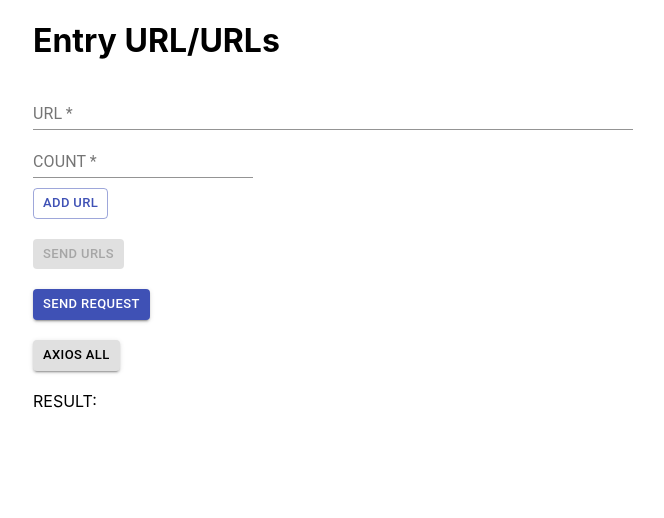
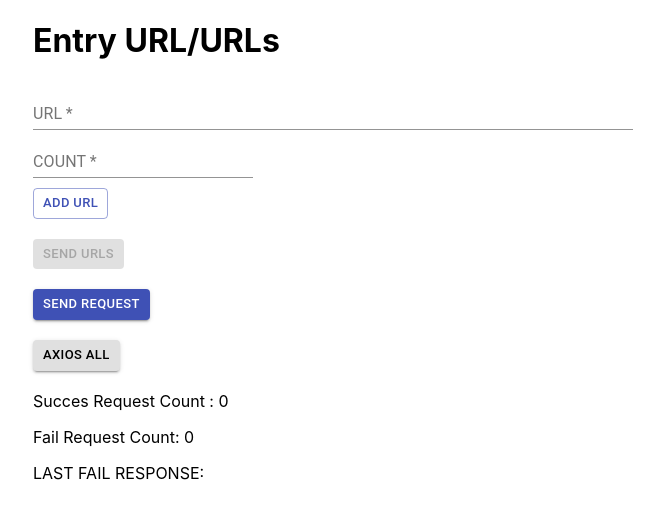
Before and after one commit to guvenaltunsoyy/request-bot, a React (Create React App) app: page / in a window 1280 px wide. Shown: the top 518 px of the page, without its empty margins (307-971 px from the left). Built offline with nearby package versions, Linux system fonts and the light colour scheme.

Commit message:
added req counter

```diff
--- a/src/App.js
+++ b/src/App.js
@@ -127,7 +127,8 @@ function App() {
 
   ]);
   const [result, setResult] = useState("");
-
+  const [succesRequest, setSuccesRequest] = useState(0);
+  const [failRequest, setFailRequest] = useState(0);
   const addUrl = url => {
     const newurls = [...urls, { url }];
     setUrls(newurls);
@@ -178,10 +179,13 @@ function App() {
     axios.get(url)
       .then(res => {
         console.log(res.status);
-        setResult(JSON.stringify(res.data));
         //console.log(res.data);
+        setSuccesRequest(succesRequest++);
       }).catch(err => { setResult(JSON.stringify(err));
         //console.log(JSON.parse(JSON.stringify(err)));
+        setResult(JSON.stringify(err));
+        setFailRequest(failRequest++);
+
       });
   }
   const classes = useStyles();
@@ -222,7 +226,9 @@ function App() {
           />
         ))}
       </div>
-      RESULT:
+      <p>Succes Request Count : {succesRequest}</p>
+      <p>Fail Request Count: {failRequest}</p>
+      LAST FAIL RESPONSE:
       <Typography variant="h6" component="h2">
         {result}
       </Typography>
```
